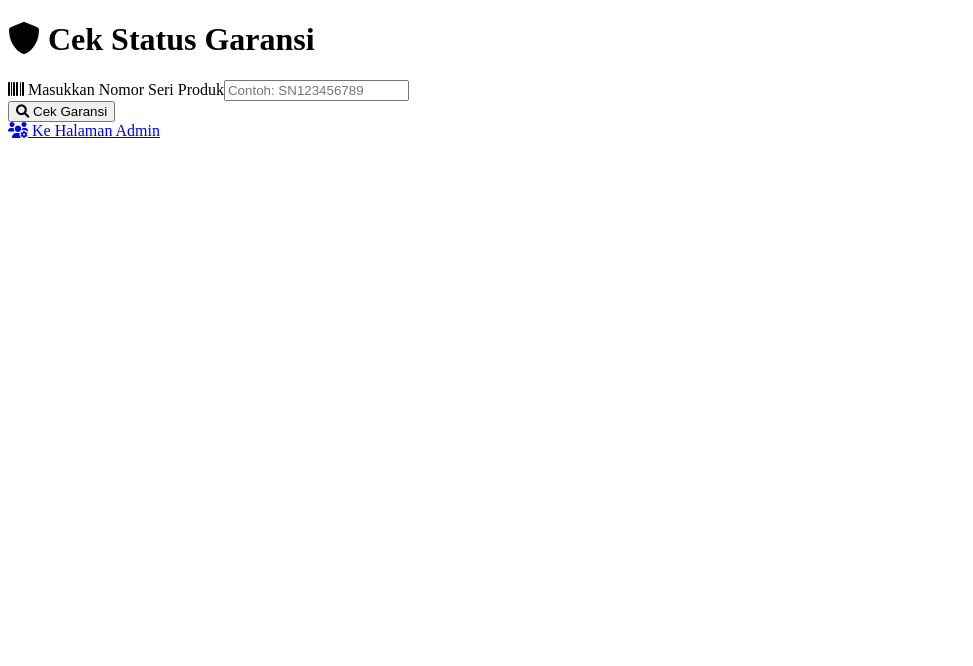
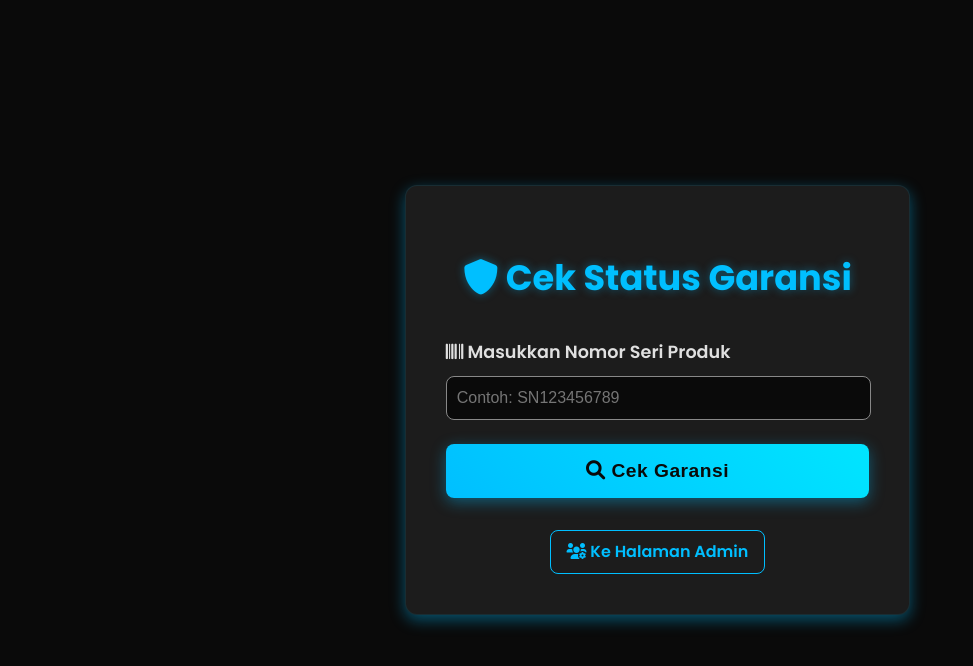
Before and after one commit to amayspp-lgtm/kandig, a Next.js app: page / in a window 1280 px wide. Shown: the top 666 px of the page, without its empty margins (0-973 px from the left). Built offline with nearby package versions, Linux system fonts and the light colour scheme.

Commit message:
Add files via upload

```diff
--- /dev/null
+++ b/pages/_app.js
@@ -0,0 +1,18 @@
+import '../styles/globals.css';
+import Head from 'next/head';
+
+function MyApp({ Component, pageProps }) {
+  return (
+    <>
+      <Head>
+        <link rel="preconnect" href="https://fonts.googleapis.com" />
+        <link rel="preconnect" href="https://fonts.gstatic.com" crossOrigin="true" />
+        <link href="https://fonts.googleapis.com/css2?family=Poppins:wght@300;400;600;700&display=swap" rel="stylesheet" />
+        <link rel="stylesheet" href="https://cdnjs.cloudflare.com/ajax/libs/font-awesome/6.0.0-beta3/css/all.min.css" />
+      </Head>
+      <Component {...pageProps} />
+    </>
+  );
+}
+
+export default MyApp;
--- a/pages/admin.js
+++ b/pages/admin.js
@@ -77,7 +77,6 @@
         <div className="container">
             <Head>
                 <title>Halaman Admin</title>
-                <link rel="stylesheet" href="https://cdnjs.cloudflare.com/ajax/libs/font-awesome/6.0.0-beta3/css/all.min.css" />
             </Head>
             <h1><i className="fas fa-plus-circle"></i> Tambah Transaksi Baru</h1>
             <form onSubmit={handleFormSubmit} className="form">
--- a/pages/index.js
+++ b/pages/index.js
@@ -70,7 +70,6 @@
         <div className="container">
             <Head>
                 <title>Cek Garansi Produk</title>
-                <link rel="stylesheet" href="https://cdnjs.cloudflare.com/ajax/libs/font-awesome/6.0.0-beta3/css/all.min.css" />
             </Head>
             <h1><i className="fas fa-shield-alt"></i> Cek Status Garansi</h1>
             <form onSubmit={handleSubmit} className="form">
--- a/pages/login.js
+++ b/pages/login.js
@@ -36,7 +36,6 @@
         <div className="container login-form">
             <Head>
                 <title>Login Admin</title>
-                <link rel="stylesheet" href="https://cdnjs.cloudflare.com/ajax/libs/font-awesome/6.0.0-beta3/css/all.min.css" />
             </Head>
             <h1><i className="fas fa-lock"></i> Login Admin</h1>
             <form onSubmit={handleSubmit} className="form">
```
